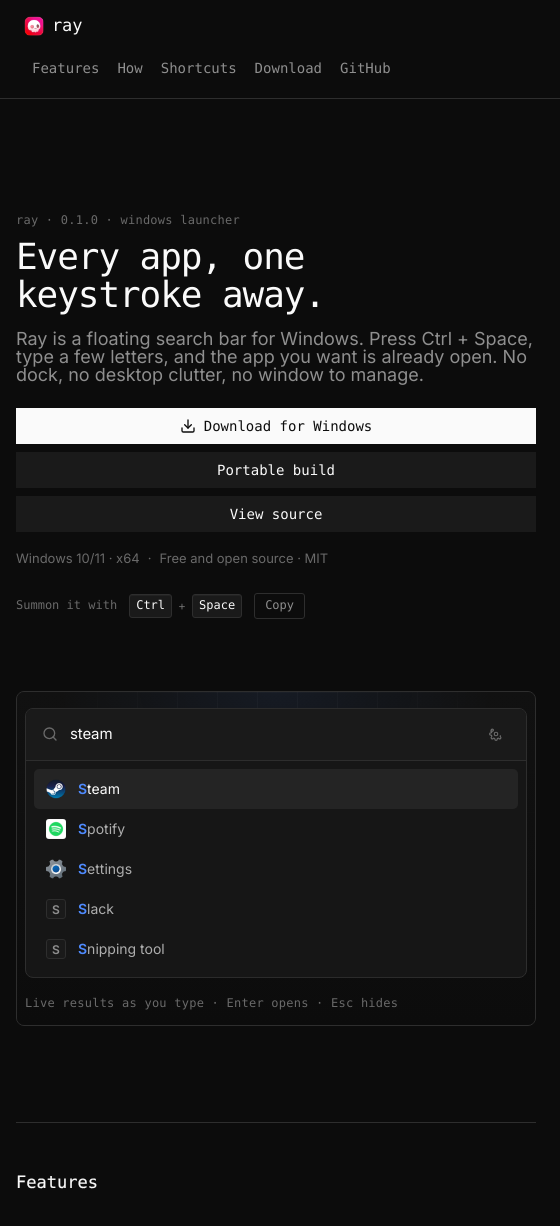
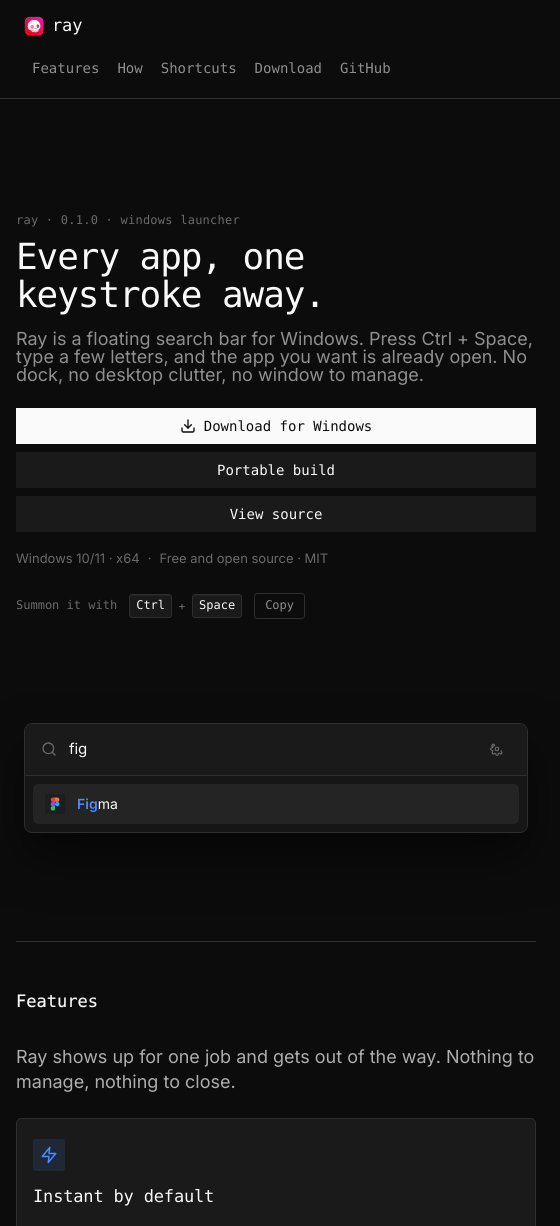
Before and after one commit to vihanga-nimsara/ray, an Electron app: page docs/index.html in a window 560 px wide. Shown: the top 1226 px of the page. Drawn offline with Linux system fonts and the light colour scheme.

Commit message:
Add live demo to hero bar

```diff
--- a/docs/index.html
+++ b/docs/index.html
@@ -85,43 +85,21 @@
         </div>
 
         <div class="hero-stage" aria-hidden="true">
-          <div class="stage-wallpaper"></div>
           <div class="stage-bar">
-            <div class="spot-mock">
+            <div class="spot-mock" id="demoBar">
               <div class="spot-input-row">
                 <span class="spot-search-icon">
                   <svg width="16" height="16" viewBox="0 0 24 24" fill="none" stroke="currentColor" stroke-width="2" stroke-linecap="round" stroke-linejoin="round"><circle cx="11" cy="11" r="8"></circle><path d="m21 21-4.35-4.35"></path></svg>
                 </span>
-                <span class="spot-input-text">steam</span>
+                <span class="spot-input-text" id="demoInput"></span>
+                <span class="spot-caret" id="demoCaret" aria-hidden="true"></span>
                 <button class="spot-settings-btn" tabindex="-1" aria-hidden="true">
                   <svg width="14" height="14" viewBox="0 0 24 24" fill="none" stroke="currentColor" stroke-width="2" stroke-linecap="round" stroke-linejoin="round"><circle cx="12" cy="12" r="3"></circle><path d="M19.4 15a1.65 1.65 0 0 0 .33 1.82l.06.06a2 2 0 0 1-2.83 2.83l-.06-.06a1.65 1.65 0 0 0-1.82-.33 1.65 1.65 0 0 0-1 1.51V21a2 2 0 0 1-4 0v-.09A1.65 1.65 0 0 0 9 19.4a1.65 1.65 0 0 0-1.82.33l-.06.06a2 2 0 0 1-2.83-2.83l.06-.06a1.65 1.65 0 0 0 .33-1.82 1.65 1.65 0 0 0-1.51-1H3a2 2 0 0 1 0-4h.09A1.65 1.65 0 0 0 4.6 9a1.65 1.65 0 0 0-.33-1.82l-.06-.06a2 2 0 0 1 2.83-2.83l.06.06a1.65 1.65 0 0 1 .33 1.82 1.65 1.65 0 0 1-1.51 1H3"/></svg>
                 </button>
               </div>
-              <ul class="spot-list">
-                <li class="spot-row is-active">
-                  <img class="spot-icon" src="assets/apps/steam.png" alt="" width="20" height="20" />
-                  <span class="spot-name"><span class="match">S</span>team</span>
-                </li>
-                <li class="spot-row">
-                  <img class="spot-icon" src="assets/apps/spotify.png" alt="" width="20" height="20" />
-                  <span class="spot-name"><span class="match">S</span>potify</span>
-                </li>
-                <li class="spot-row">
-                  <img class="spot-icon" src="assets/apps/settings.png" alt="" width="20" height="20" />
-                  <span class="spot-name"><span class="match">S</span>ettings</span>
-                </li>
-                <li class="spot-row">
-                  <span class="spot-icon spot-icon-tile" aria-hidden="true">S</span>
-                  <span class="spot-name"><span class="match">S</span>lack</span>
-                </li>
-                <li class="spot-row">
-                  <span class="spot-icon spot-icon-tile" aria-hidden="true">S</span>
-                  <span class="spot-name"><span class="match">S</span>nipping tool</span>
-                </li>
-              </ul>
+              <ul class="spot-list" id="demoList"></ul>
             </div>
           </div>
-          <p class="stage-caption mono">Live results as you type · Enter opens · Esc hides</p>
         </div>
       </section>
 
--- a/docs/main.js
+++ b/docs/main.js
@@ -34,11 +34,7 @@
         ta.style.opacity = '0';
         document.body.appendChild(ta);
         ta.select();
-        try {
-          document.execCommand('copy');
-        } catch {
-          // no-op
-        }
+        try { document.execCommand('copy'); } catch { /* no-op */ }
         document.body.removeChild(ta);
       }
       copyBtn.textContent = 'Copied';
@@ -49,4 +45,118 @@
       }, 1500);
     });
   }
+
+  // Live demo in the hero bar.
+  const demoInput = document.getElementById('demoInput');
+  const demoList = document.getElementById('demoList');
+  const demoBar = document.getElementById('demoBar');
+  if (demoInput && demoList && demoBar) {
+    const apps = [
+      { name: 'Steam', icon: 'assets/apps/steam.png', tile: false },
+      { name: 'Spotify', icon: 'assets/apps/spotify.png', tile: false },
+      { name: 'Settings', icon: 'assets/apps/settings.png', tile: false },
+      { name: 'Discord', icon: 'assets/apps/discord.png', tile: false },
+      { name: 'WhatsApp', icon: 'assets/apps/whatsapp.png', tile: false },
+      { name: 'Google Chrome', icon: 'assets/apps/google-chrome.png', tile: false },
+      { name: 'Figma', icon: 'assets/apps/figma.png', tile: false },
+      { name: 'Terminal', icon: 'assets/apps/terminal.png', tile: false },
+      { name: 'Visual Studio Code', icon: 'assets/apps/visual-studio-code.png', tile: false },
+      { name: 'Blender', icon: 'assets/apps/blender-5-3-0-0.png', tile: false },
+      { name: 'Slack', icon: null, tile: true, letter: 'S' },
+      { name: 'Snipping tool', icon: null, tile: true, letter: 'S' },
+    ];
+
+    const queries = ['steam', 'fig', 'term', 'set', 'spo', 'dis'];
+    const reduce = window.matchMedia('(prefers-reduced-motion: reduce)').matches;
+
+    function highlight(name, q) {
+      const lower = name.toLowerCase();
+      const idx = lower.indexOf(q);
+      if (idx < 0) return name;
+      return (
+        name.slice(0, idx) +
+        '<span class="match">' + name.slice(idx, idx + q.length) + '</span>' +
+        name.slice(idx + q.length)
+      );
+    }
+
+    function renderResults(q) {
+      demoList.innerHTML = '';
+      const term = q.trim().toLowerCase();
+      const results = term
+        ? apps.filter((a) => a.name.toLowerCase().includes(term)).slice(0, 5)
+        : apps.slice(0, 5);
+      results.forEach((app, i) => {
+        const li = document.createElement('li');
+        li.className = 'spot-row' + (i === 0 && term ? ' is-active' : '');
+        if (app.tile) {
+          const tile = document.createElement('span');
+          tile.className = 'spot-icon spot-icon-tile';
+          tile.setAttribute('aria-hidden', 'true');
+          tile.textContent = app.letter;
+          li.appendChild(tile);
+        } else {
+          const img = document.createElement('img');
+          img.className = 'spot-icon';
+          img.src = app.icon;
+          img.alt = '';
+          img.width = 20;
+          img.height = 20;
+          li.appendChild(img);
+        }
+        const name = document.createElement('span');
+        name.className = 'spot-name';
+        name.innerHTML = term ? highlight(app.name, term) : app.name;
+        li.appendChild(name);
+        demoList.appendChild(li);
+      });
+    }
+
+    function typeQuery(q, cb) {
+      let i = 0;
+      demoInput.textContent = '';
+      renderResults('');
+      const step = () => {
+        if (i < q.length) {
+          demoInput.textContent += q[i++];
+          renderResults(demoInput.textContent);
+          setTimeout(step, 90);
+        } else {
+          cb();
+        }
+      };
+      step();
+    }
+
+    function clearQuery(cb) {
+      demoInput.textContent = '';
+      renderResults('');
+      cb();
+    }
+
+    if (reduce) {
+      demoInput.textContent = 'steam';
+      renderResults('steam');
+      return;
+    }
+
+    renderResults('');
+    let qi = 0;
+    function cycle() {
+      const q = queries[qi % queries.length];
+      qi++;
+      typeQuery(q, () => {
+        const active = demoList.querySelector('.spot-row.is-active');
+        if (active) active.classList.add('is-launching');
+        window.setTimeout(() => {
+          if (active) active.classList.remove('is-launching');
+          clearQuery(() => {
+            window.setTimeout(cycle, 700);
+          });
+        }, 1500);
+      });
+    }
+
+    window.setTimeout(cycle, 900);
+  }
 })();
--- a/docs/styles.css
+++ b/docs/styles.css
@@ -488,32 +488,8 @@ ul {
 
 .hero-stage {
   position: relative;
-  max-width: 920px;
-  padding: var(--space-6) var(--space-4) var(--space-5);
-  border: 1px solid var(--border);
-  border-radius: var(--radius-lg);
-  background: var(--bg-weak);
-  overflow: hidden;
-}
-
-.stage-wallpaper {
-  position: absolute;
-  inset: 0;
-  background:
-    radial-gradient(60% 50% at 50% 0%, rgba(79, 139, 255, 0.08), transparent 70%),
-    linear-gradient(180deg, #111111 0%, #0c0c0c 100%);
-}
-
-.stage-wallpaper::before {
-  content: '';
-  position: absolute;
-  inset: 0;
-  background-image:
-    linear-gradient(to right, rgba(255, 255, 255, 0.03) 1px, transparent 1px),
-    linear-gradient(to bottom, rgba(255, 255, 255, 0.03) 1px, transparent 1px);
-  background-size: 40px 40px;
-  mask-image: radial-gradient(ellipse 70% 60% at 50% 30%, black 40%, transparent 80%);
-  -webkit-mask-image: radial-gradient(ellipse 70% 60% at 50% 30%, black 40%, transparent 80%);
+  max-width: 720px;
+  margin-top: var(--space-4);
 }
 
 .stage-bar {
@@ -530,7 +506,7 @@ ul {
   border-radius: var(--radius-lg);
   background: var(--grey-2);
   overflow: hidden;
-  animation: float 6s var(--ease-out) infinite;
+  box-shadow: 0 24px 48px rgba(0, 0, 0, 0.5);
 }
 
 @keyframes float {
@@ -558,6 +534,18 @@ ul {
   font-size: var(--fs-ui);
   color: var(--text-strong);
   letter-spacing: -0.01em;
+}
+
+.spot-caret {
+  width: 2px;
+  height: 18px;
+  background: var(--text-strong);
+  margin-left: 2px;
+  animation: caret-blink 1.1s steps(2, start) infinite;
+}
+
+@keyframes caret-blink {
+  to { visibility: hidden; }
 }
 
 .spot-settings-btn {
```
